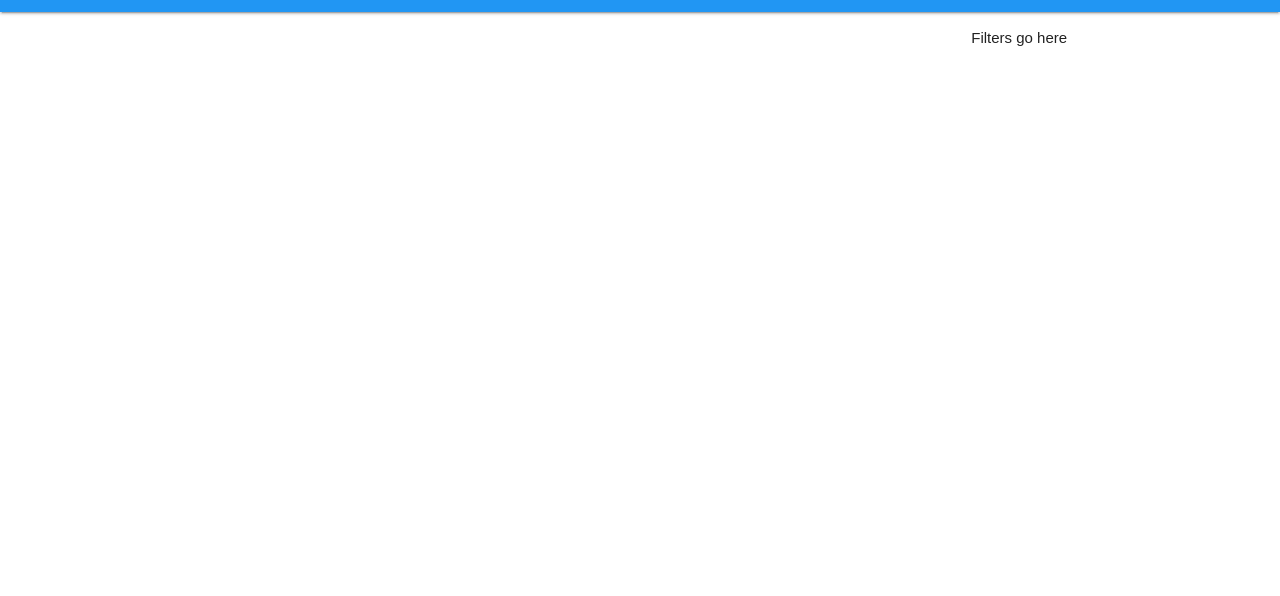
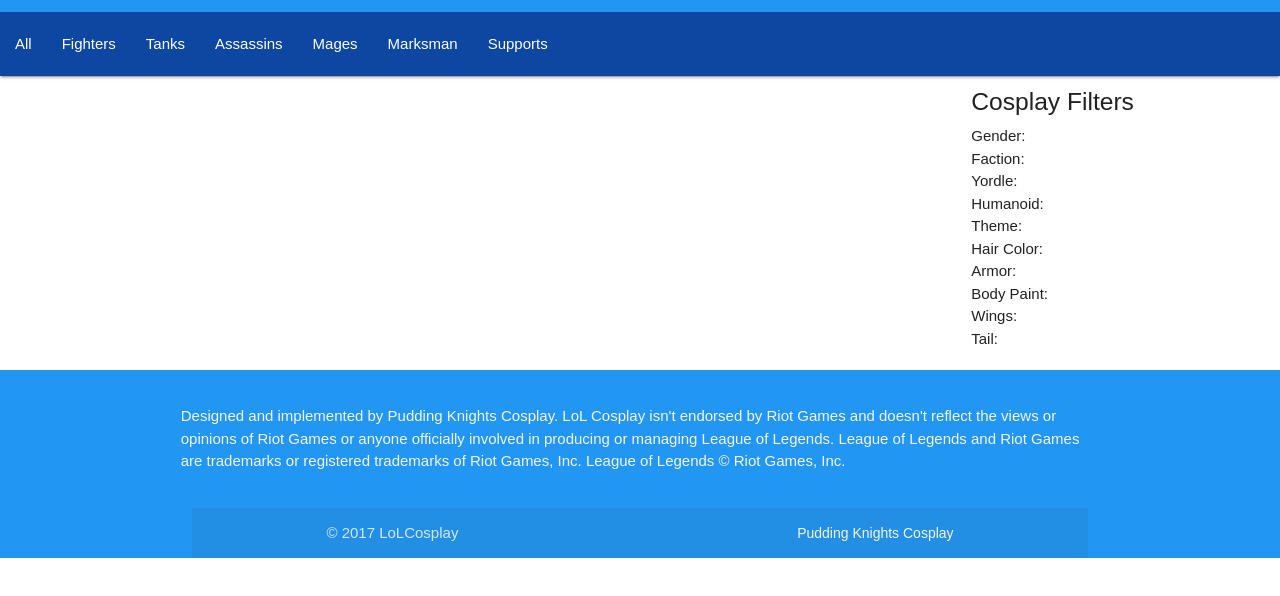
Before and after one commit to Josephine-Chen/lolcosplay, a website: page client/index.html at #/champions in a window 1280 px wide. Shown: the part 52-648 px from the top of the page. Drawn offline with nearby package versions, Linux system fonts and the light colour scheme; no server answers.

Commit message:
Added footer

```diff
--- a/client/app/champions/champions.html
+++ b/client/app/champions/champions.html
@@ -1,4 +1,17 @@
 <div id='champions'>
+  <nav>
+    <div class="nav-wrapper blue darken-4">
+      <ul class="left hide-on-med-and-down">
+        <li><a href="#">All</a></li>
+        <li><a href="#">Fighters</a></li>
+        <li><a href="#">Tanks</a></li>
+        <li><a href="#">Assassins</a></li>
+        <li><a href="#">Mages</a></li>
+        <li><a href="#">Marksman</a></li>
+        <li><a href="#">Supports</a></li>
+      </ul>
+    </div>
+  </nav>
 <div class='row'>
   <!-- champ side -->
   <div class='col s9'>
@@ -14,7 +27,17 @@
     </div>
   </div> <!-- end of champ side -->
   <div class='col s3' id='filter'>
-  <p>Filters go here </p>
+  <h5>Cosplay Filters</h5>
+  Gender: <br>
+  Faction: <br>
+  Yordle: <br>
+  Humanoid: <br>
+  Theme: <br>
+  Hair Color: <br>
+  Armor: <br>
+  Body Paint: <br>
+  Wings: <br>
+  Tail: <br>
   </div>
 </div>
 </div>
--- a/client/index.html
+++ b/client/index.html
@@ -44,4 +44,17 @@
     <script src="app/services/services.js"></script>
     <script src="app/app.js"></script>
   </body>
+  <footer class="page-footer blue">
+      <div class="container">
+        <div class="row">
+            <!-- <h5 class="white-text">About</h5> -->
+            <p class="grey-text text-lighten-4">Designed and implemented by Pudding Knights Cosplay. LoL Cosplay isn't endorsed by Riot Games and doesn't reflect the views or opinions of Riot Games or anyone officially involved in producing or managing League of Legends. League of Legends and Riot Games are trademarks or registered trademarks of Riot Games, Inc. League of Legends © Riot Games, Inc.</p>
+      </div>
+      <div class="footer-copyright">
+        <div class="container">
+        © 2017 LoLCosplay
+        <a class="grey-text text-lighten-4 right" href="https://www.facebook.com/puddingknights/">Pudding Knights Cosplay</a>
+        </div>
+      </div>
+    </footer>
 </html>
```
Also changed, not shown: README.md, client/app/gallery/gallery.html (renamed from client/app/gallery.html).
